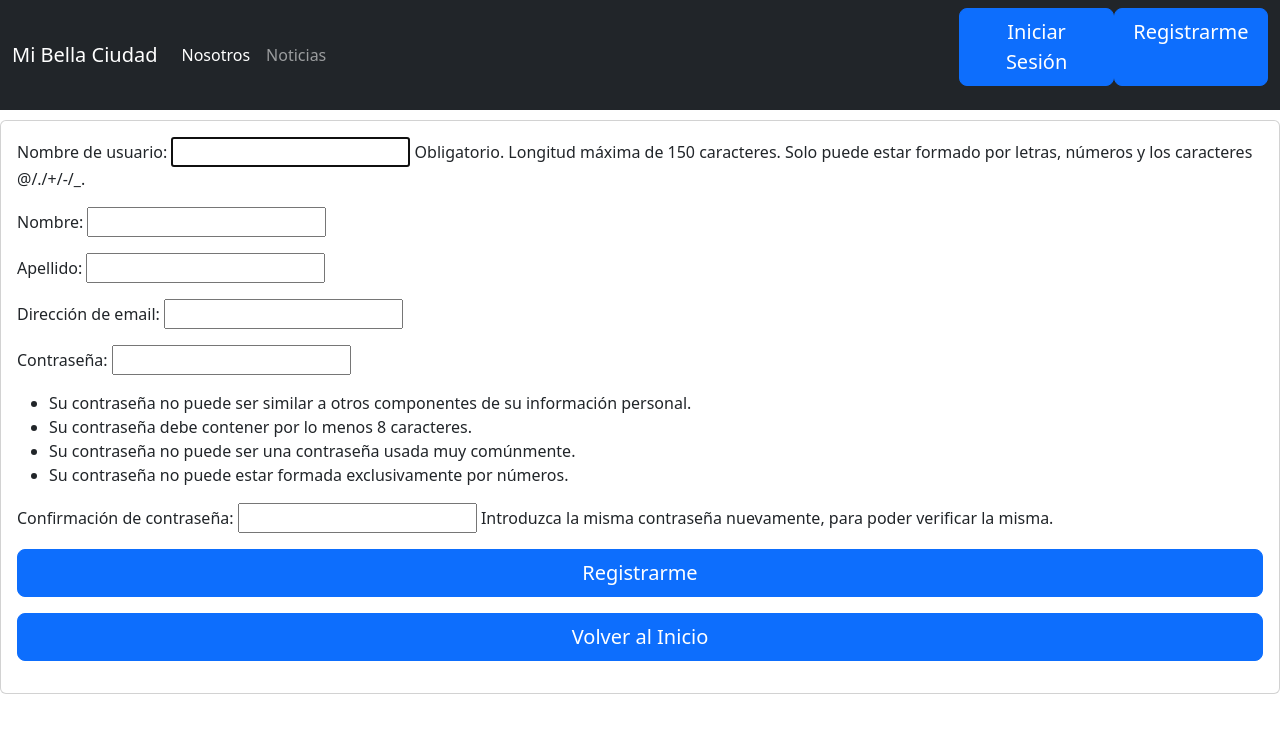
After one commit to AlexanderVilla47/proyectog7, a Django app: page /usuarios/registro/ in a window 1280 px wide. The commit adds this page. Shown: the top 733 px of the page. Run offline with Django 4.2, Linux system fonts and the light colour scheme; some libraries are stand-ins or nearby versions.

Commit message:
agregar usuarios

```diff
--- a/ONG/ONG/settings.py
+++ b/ONG/ONG/settings.py
@@ -116,7 +116,7 @@ AUTH_PASSWORD_VALIDATORS = [
 # Internationalization
 # https://docs.djangoproject.com/en/4.1/topics/i18n/
 
-LANGUAGE_CODE = 'en-us'
+LANGUAGE_CODE = 'es-AR'
 
 TIME_ZONE = 'UTC'
 
--- a/ONG/ONG/urls.py
+++ b/ONG/ONG/urls.py
@@ -14,4 +14,5 @@ urlpatterns = [
 
     #url apps
     path('noticias/',  include('Noticias.urls')),
+    path('usuarios/',  include('Usuarios.urls')),
 ]
--- /dev/null
+++ b/ONG/Usuarios/forms.py
@@ -0,0 +1,8 @@
+from django import forms
+from django.contrib.auth.forms import UserCreationForm
+from .models import Usuario
+
+class UsuarioForm(UserCreationForm):
+    class Meta:
+        model= Usuario
+        fields=["username", "first_name", "last_name", "email",]
--- /dev/null
+++ b/ONG/Usuarios/urls.py
@@ -0,0 +1,9 @@
+from django.urls import path
+
+from . import views
+
+app_name= "usuarios"
+
+urlpatterns = [
+    path('registro/', views.Registro.as_view(), name= 'Registro'),
+]
--- a/ONG/Usuarios/views.py
+++ b/ONG/Usuarios/views.py
@@ -1,3 +1,15 @@
 from django.shortcuts import render
+from django.http import HttpResponse
+from django.views.generic.edit import CreateView
+from Usuarios.models import Usuario
+from .forms import UsuarioForm
+from django.urls import reverse
 
-# Create your views here.
+class Registro(CreateView):
+    model= Usuario
+    template_name = 'Usuarios/registro.html'
+    form_class= UsuarioForm
+
+    def get_success_url(self):
+        return reverse("Iniciar Sesión")
+    #No pude hacer que vuelva a admin_edicion_noticias
--- /dev/null
+++ b/ONG/templates/Usuarios/registro.html
@@ -0,0 +1,13 @@
+{% extends 'base/base.html' %}
+
+    {% block uno %}
+        <div class="card">
+            <div class="card-body">
+                <form method="post"> {% csrf_token %}
+                    {{form.as_p}}
+                    <p><button class="w-100 btn btn-lg btn-primary" type="submit" name="Registrarme">Registrarme</button></p>
+                    <p></p><a class="w-100 btn btn-lg btn-primary" href=" {% url 'Inicio' %} ">Volver al Inicio</a></p>
+                </form>
+            </div>
+        </div>
+    {% endblock uno %}
--- a/ONG/templates/index.html
+++ b/ONG/templates/index.html
@@ -115,7 +115,7 @@
                     <a class="w-100 btn btn-lg btn-primary" href=" {% url 'Logout' %} ">Cerrar Sesión</a>
                 {% else %}
                     <a class="w-100 btn btn-lg btn-primary" href=" {% url 'Iniciar Sesión' %} ">Iniciar Sesión</a>
-                    <a class="w-100 btn btn-lg btn-primary" href="">Registrarme</a>
+                    <a class="w-100 btn btn-lg btn-primary" href="{% url 'usuarios:Registro' %}">Registrarme</a>
                 {% endif %}
 
             </form>
--- a/ONG/templates/login.html
+++ b/ONG/templates/login.html
@@ -36,7 +36,7 @@
             </div>
             <p><button class="w-100 btn btn-lg btn-primary" type="submit" name="Ingresar">Ingresar</button></p>
             <p></p><a class="w-100 btn btn-lg btn-primary" href=" {% url 'Inicio' %} ">Volver al Inicio</a></p>
-            <a class="w-100 btn btn-lg btn-primary" href="">Registrarme</a>
+            <a class="w-100 btn btn-lg btn-primary" href="{% url 'usuarios:Registro' %}">Registrarme</a>
         </form>
     </main>
 
```
